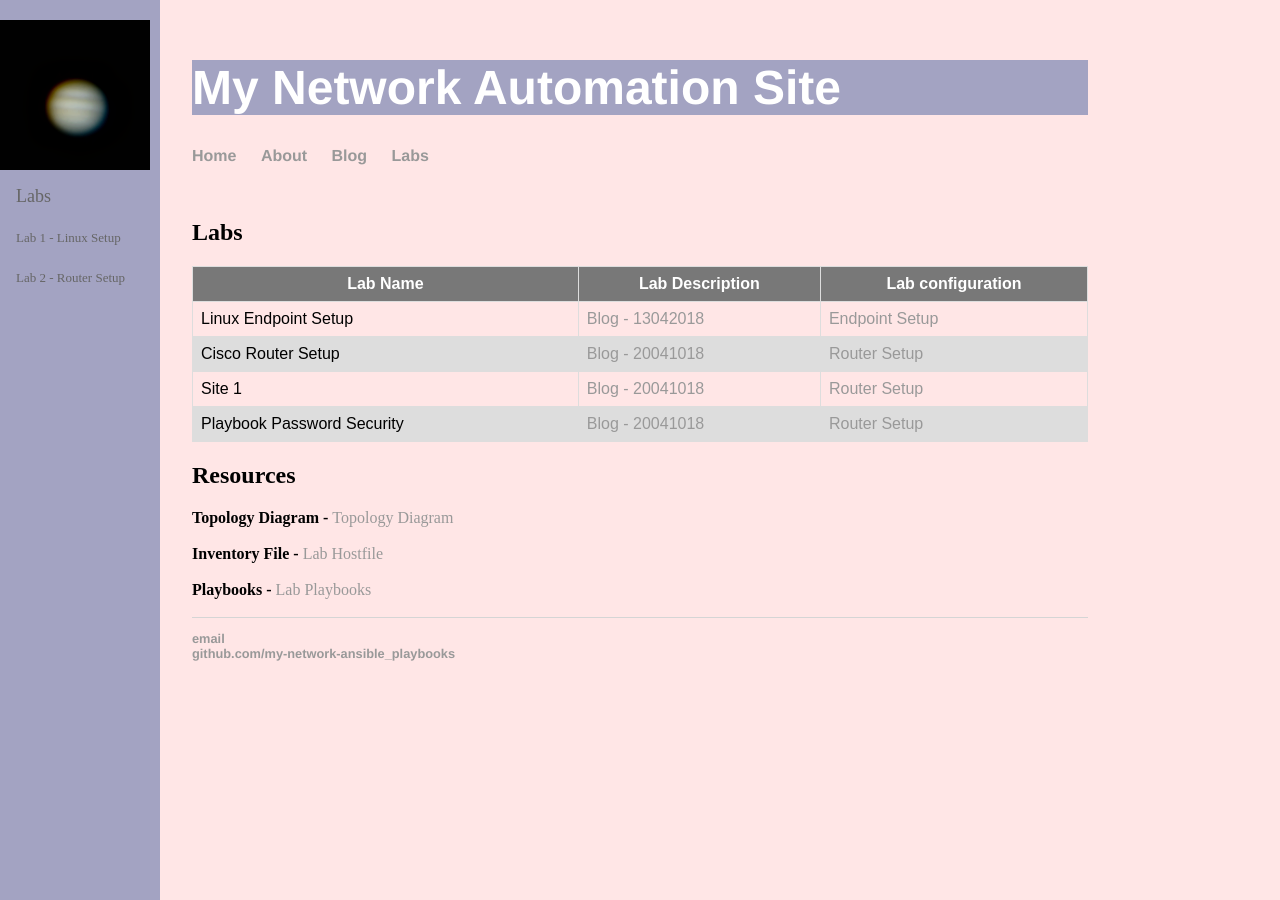
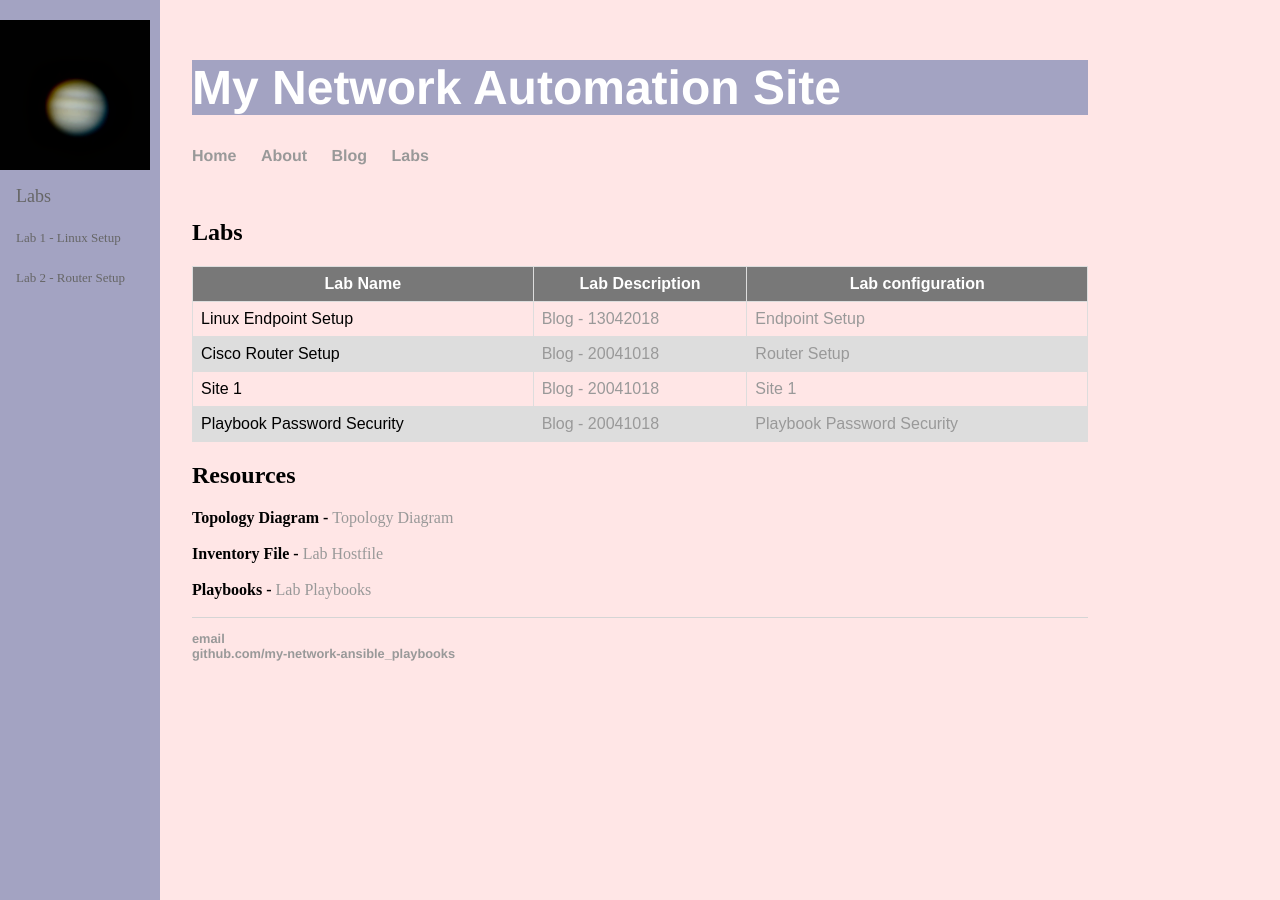
Before and after one commit to craigeowen/craigeowen.github.io, a Jekyll site: the page built from ansible/index.html, in a window 1280 px wide. Built offline with Jekyll 4.4.1, drawn with Linux system fonts in a browser that asks for light colours.

Commit message:
Update index.html

```diff
--- a/ansible/index.html
+++ b/ansible/index.html
@@ -52,12 +52,12 @@ tr:nth-child(odd) {
   <tr>
     <td>Site 1</td>
     <td><a href="https://craigeowen.github.io/blog/2018/04/27/Site-1">Blog - 20041018</a></td>
-    <td><a href="https://github.com/craigeowen/my-network-ansible_playbooks/blob/master/7a.%20Site1-setup.txt">Router Setup</a></td>
+    <td><a href="https://github.com/craigeowen/my-network-ansible_playbooks/blob/master/7a.%20Site1-setup.txt">Site 1</a></td>
   </tr>
   <tr>
     <td>Playbook Password Security</td>
     <td><a href="https://craigeowen.github.io/blog/2018/05/28/Playbook Password Security">Blog - 20041018</a></td>
-    <td><a href="https://github.com/craigeowen/my-network-ansible_playbooks/blob/master/7b.%20Introducing_password_security.txt">Router Setup</a></td>
+    <td><a href="https://github.com/craigeowen/my-network-ansible_playbooks/blob/master/7b.%20Introducing_password_security.txt">Playbook Password Security</a></td>
   </tr>
 </table>
 
```
